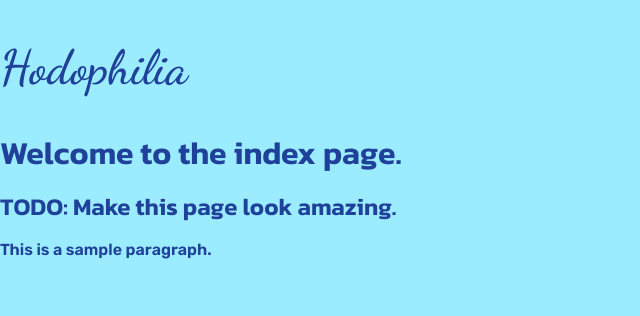
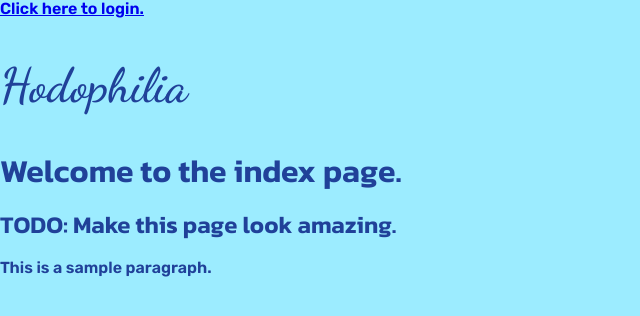
Before and after one commit to finwall/Project5, a React (Create React App) app in the folder front-end/: page / in a window 1280 px wide. Shown: the top 316 px of the page, without its empty margins (0-640 px from the left). Built offline with nearby package versions, Linux system fonts and the light colour scheme.

Commit message:
Added a link to login page from index

```diff
--- a/front-end/src/components/screens/index.jsx
+++ b/front-end/src/components/screens/index.jsx
@@ -1,4 +1,5 @@
 import { useEffect } from 'react';
+import { Link } from 'react-router-dom';
 
 export default function Index() {
     useEffect(() => {
@@ -15,6 +16,7 @@
 
     return (
         <>
+            <Link to="./login">Click here to login.</Link>
             <h2 id="hodophilia">Hodophilia</h2>
             <h1>Welcome to the index page.</h1>
             <h2>TODO: Make this page look <span id='amazing'>amazing.</span></h2>
```
